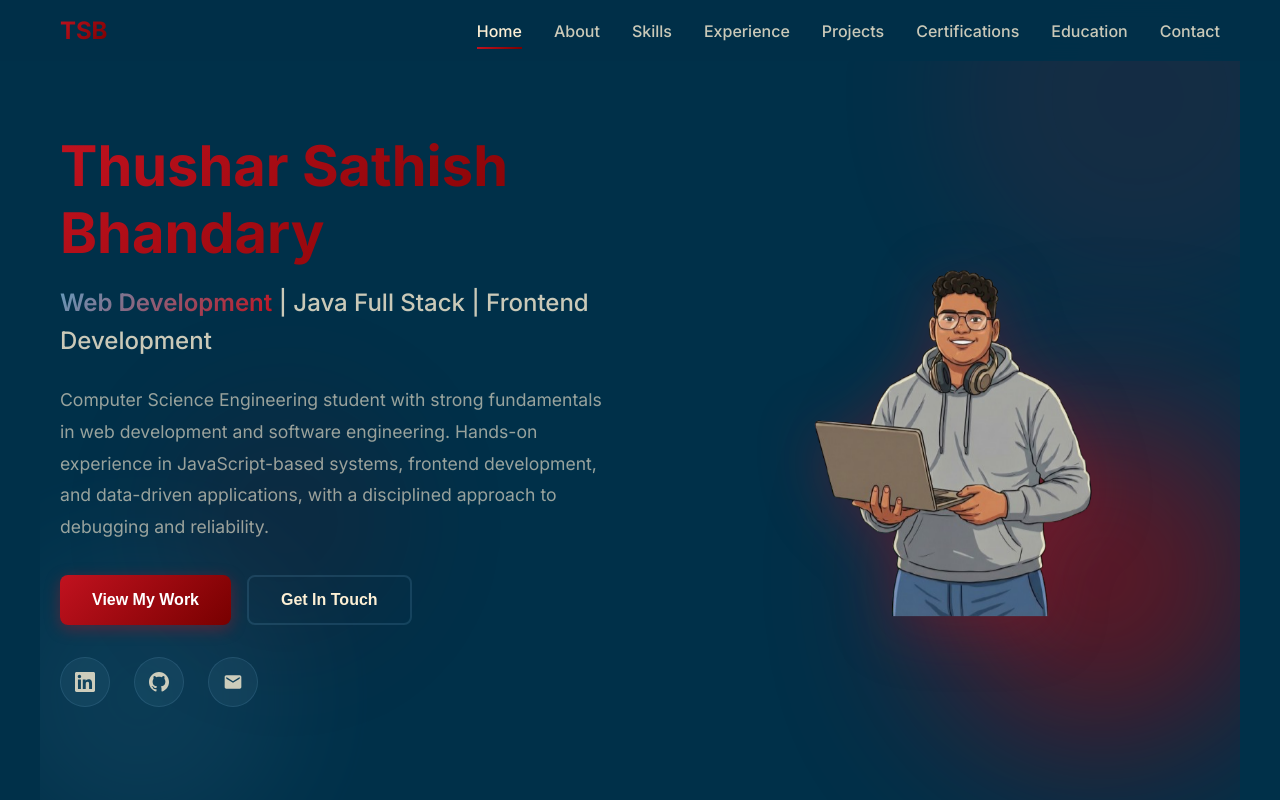
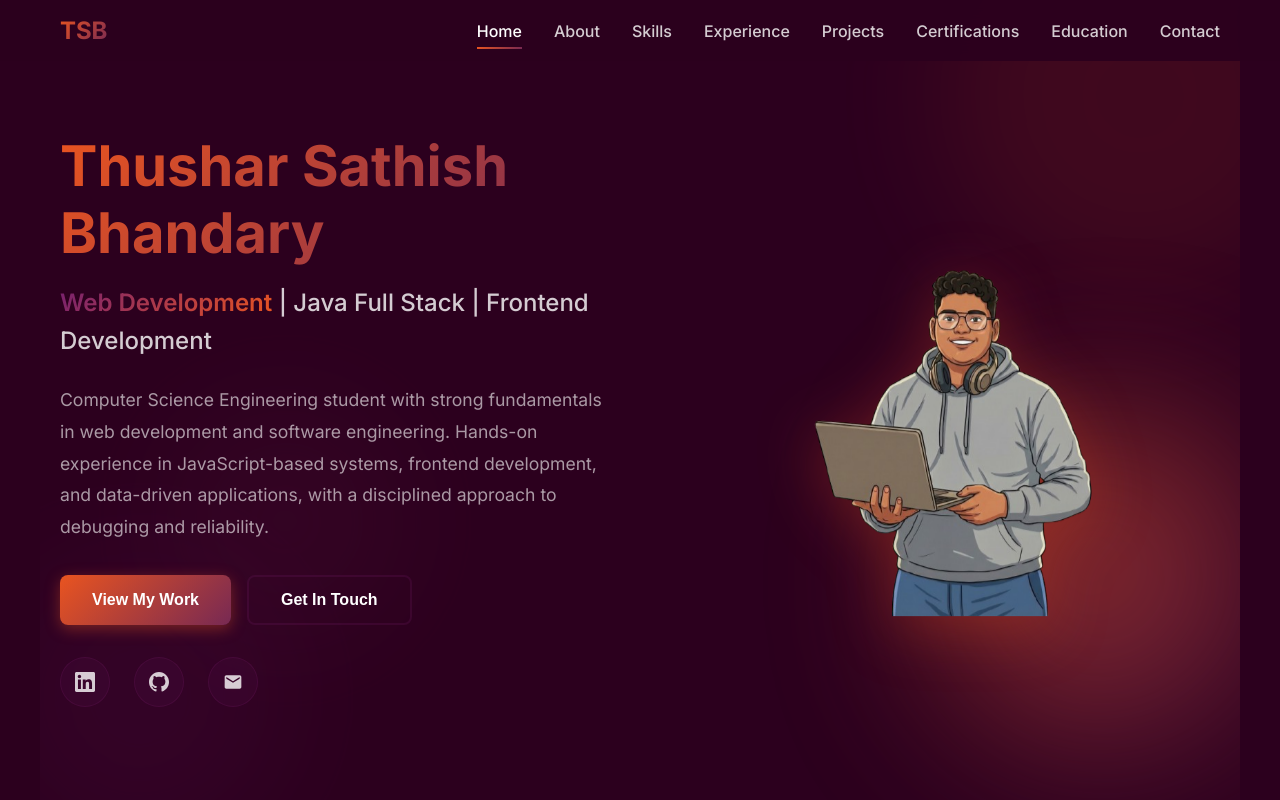
Before and after one commit to THU5HAR/Portfolio, a React (Vite) app: page / in a window 1280 px wide. Shown: the top 800 px of the page. Built offline with nearby package versions, Linux system fonts and the light colour scheme.

Commit message:
Update color palette to Ubuntu theme

```diff
--- a/src/components/About.css
+++ b/src/components/About.css
@@ -56,7 +56,7 @@
 .highlight-item:hover {
   border-color: var(--primary-color);
   transform: translateX(5px);
-  box-shadow: 0 5px 20px rgba(193, 18, 31, 0.2);
+  box-shadow: 0 5px 20px rgba(233, 84, 32, 0.2);
 }
 
 .highlight-icon {
@@ -94,7 +94,7 @@
 .stat-card:hover {
   border-color: var(--primary-color);
   transform: translateY(-5px);
-  box-shadow: 0 10px 30px rgba(193, 18, 31, 0.3);
+  box-shadow: 0 10px 30px rgba(233, 84, 32, 0.3);
 }
 
 .stat-number {
--- a/src/components/Certifications.css
+++ b/src/components/Certifications.css
@@ -22,7 +22,7 @@
 .cert-card:hover {
   border-color: var(--primary-color);
   transform: translateY(-5px);
-  box-shadow: 0 10px 30px rgba(193, 18, 31, 0.2);
+  box-shadow: 0 10px 30px rgba(233, 84, 32, 0.2);
 }
 
 .cert-icon {
@@ -33,9 +33,9 @@
   display: flex;
   align-items: center;
   justify-content: center;
-  background: rgba(193, 18, 31, 0.1);
+  background: rgba(233, 84, 32, 0.1);
   border-radius: 12px;
-  border: 1px solid rgba(193, 18, 31, 0.3);
+  border: 1px solid rgba(233, 84, 32, 0.3);
 }
 
 .cert-content {
@@ -65,7 +65,7 @@
 .cert-type {
   display: inline-block;
   padding: 0.3rem 0.8rem;
-  background: rgba(193, 18, 31, 0.2);
+  background: rgba(233, 84, 32, 0.2);
   border: 1px solid var(--primary-color);
   border-radius: 12px;
   color: var(--primary-color);
--- a/src/components/Contact.css
+++ b/src/components/Contact.css
@@ -37,7 +37,7 @@
 .contact-item:hover {
   border-color: var(--primary-color);
   transform: translateX(10px);
-  box-shadow: 0 10px 30px rgba(193, 18, 31, 0.2);
+  box-shadow: 0 10px 30px rgba(233, 84, 32, 0.2);
 }
 
 .contact-icon {
@@ -46,9 +46,9 @@
   display: flex;
   align-items: center;
   justify-content: center;
-  background: rgba(193, 18, 31, 0.1);
+  background: rgba(233, 84, 32, 0.1);
   border-radius: 12px;
-  border: 1px solid rgba(193, 18, 31, 0.3);
+  border: 1px solid rgba(233, 84, 32, 0.3);
   flex-shrink: 0;
   color: var(--primary-color);
 }
@@ -113,7 +113,7 @@
   background: var(--gradient-1);
   border-color: transparent;
   transform: translateY(-3px);
-  box-shadow: 0 5px 20px rgba(193, 18, 31, 0.4);
+  box-shadow: 0 5px 20px rgba(233, 84, 32, 0.4);
 }
 
 .footer {
--- a/src/components/Education.css
+++ b/src/components/Education.css
@@ -22,7 +22,7 @@
 .education-card:hover {
   border-color: var(--primary-color);
   transform: translateX(10px);
-  box-shadow: 0 10px 30px rgba(193, 18, 31, 0.2);
+  box-shadow: 0 10px 30px rgba(233, 84, 32, 0.2);
 }
 
 .edu-icon {
@@ -31,9 +31,9 @@
   display: flex;
   align-items: center;
   justify-content: center;
-  background: rgba(193, 18, 31, 0.1);
+  background: rgba(233, 84, 32, 0.1);
   border-radius: 12px;
-  border: 1px solid rgba(193, 18, 31, 0.3);
+  border: 1px solid rgba(233, 84, 32, 0.3);
   flex-shrink: 0;
   font-size: 2rem;
 }
@@ -69,7 +69,7 @@
 }
 
 .edu-status.ongoing {
-  background: rgba(193, 18, 31, 0.2);
+  background: rgba(233, 84, 32, 0.2);
   border: 1px solid var(--primary-color);
   color: var(--primary-color);
 }
--- a/src/components/Experience.css
+++ b/src/components/Experience.css
@@ -32,7 +32,7 @@
   border-radius: 50%;
   background: var(--gradient-1);
   border: 3px solid var(--bg-dark);
-  box-shadow: 0 0 0 4px rgba(193, 18, 31, 0.2);
+  box-shadow: 0 0 0 4px rgba(233, 84, 32, 0.2);
 }
 
 .experience-content {
@@ -46,7 +46,7 @@
 .experience-content:hover {
   border-color: var(--primary-color);
   transform: translateX(10px);
-  box-shadow: 0 10px 30px rgba(193, 18, 31, 0.2);
+  box-shadow: 0 10px 30px rgba(233, 84, 32, 0.2);
 }
 
 .experience-header {
@@ -70,7 +70,7 @@
 
 .experience-badge {
   padding: 0.4rem 1rem;
-  background: rgba(193, 18, 31, 0.2);
+  background: rgba(233, 84, 32, 0.2);
   border: 1px solid var(--primary-color);
   border-radius: 20px;
   color: var(--primary-color);
--- a/src/components/Hero.css
+++ b/src/components/Hero.css
@@ -109,12 +109,12 @@
 .btn-primary {
   background: var(--gradient-1);
   color: white;
-  box-shadow: 0 4px 15px rgba(193, 18, 31, 0.4);
+  box-shadow: 0 4px 15px rgba(233, 84, 32, 0.4);
 }
 
 .btn-primary:hover {
   transform: translateY(-2px);
-  box-shadow: 0 6px 20px rgba(193, 18, 31, 0.6);
+  box-shadow: 0 6px 20px rgba(233, 84, 32, 0.6);
 }
 
 .btn-secondary {
@@ -125,7 +125,7 @@
 
 .btn-secondary:hover {
   border-color: var(--primary-color);
-  background: rgba(193, 18, 31, 0.1);
+  background: rgba(233, 84, 32, 0.1);
   transform: translateY(-2px);
 }
 
@@ -151,7 +151,7 @@
   object-fit: contain;
   position: relative;
   z-index: 2;
-  filter: drop-shadow(0 10px 30px rgba(193, 18, 31, 0.3));
+  filter: drop-shadow(0 10px 30px rgba(233, 84, 32, 0.3));
   animation: float 6s ease-in-out infinite;
   display: block;
   max-width: 100%;
@@ -239,7 +239,7 @@
   color: white;
   transform: translateY(-3px) scale(1.05);
   border-color: transparent;
-  box-shadow: 0 5px 15px rgba(193, 18, 31, 0.4);
+  box-shadow: 0 5px 15px rgba(233, 84, 32, 0.4);
   z-index: 11;
 }
 
--- a/src/components/Navbar.css
+++ b/src/components/Navbar.css
@@ -10,7 +10,7 @@
 }
 
 .navbar.scrolled {
-  background: rgba(0, 48, 73, 0.95);
+  background: rgba(44, 0, 30, 0.95);
   backdrop-filter: blur(10px);
   box-shadow: 0 4px 20px rgba(0, 0, 0, 0.3);
 }
@@ -108,7 +108,7 @@
     left: -100%;
     top: 70px;
     flex-direction: column;
-    background: rgba(0, 48, 73, 0.98);
+    background: rgba(44, 0, 30, 0.98);
     backdrop-filter: blur(10px);
     width: 100%;
     text-align: center;
--- a/src/components/Navbar.jsx
+++ b/src/components/Navbar.jsx
@@ -18,7 +18,7 @@ const Navbar = ({ activeSection }) => {
     if (isScrolled) {
       anime({
         targets: '.navbar',
-        backgroundColor: 'rgba(0, 48, 73, 0.95)',
+        backgroundColor: 'rgba(44, 0, 30, 0.95)',
         backdropFilter: 'blur(10px)',
         duration: 300,
         easing: 'easeOutQuad'
--- a/src/components/Projects.css
+++ b/src/components/Projects.css
@@ -34,7 +34,7 @@
 .project-card:hover {
   border-color: var(--primary-color);
   transform: translateY(-10px);
-  box-shadow: 0 15px 40px rgba(193, 18, 31, 0.3);
+  box-shadow: 0 15px 40px rgba(233, 84, 32, 0.3);
 }
 
 .project-card:hover::before {
@@ -44,7 +44,7 @@
 .project-category {
   display: inline-block;
   padding: 0.4rem 1rem;
-  background: rgba(193, 18, 31, 0.2);
+  background: rgba(233, 84, 32, 0.2);
   border: 1px solid var(--primary-color);
   border-radius: 20px;
   color: var(--primary-color);
@@ -76,8 +76,8 @@
 
 .tool-tag {
   padding: 0.4rem 0.8rem;
-  background: rgba(193, 18, 31, 0.1);
-  border: 1px solid rgba(193, 18, 31, 0.3);
+  background: rgba(233, 84, 32, 0.1);
+  border: 1px solid rgba(233, 84, 32, 0.3);
   border-radius: 6px;
   color: var(--text-primary);
   font-size: 0.85rem;
--- a/src/components/Skills.css
+++ b/src/components/Skills.css
@@ -19,7 +19,7 @@
 .skill-category:hover {
   border-color: var(--primary-color);
   transform: translateY(-5px);
-  box-shadow: 0 10px 30px rgba(193, 18, 31, 0.2);
+  box-shadow: 0 10px 30px rgba(233, 84, 32, 0.2);
 }
 
 .category-header {
@@ -49,8 +49,8 @@
 
 .skill-item {
   padding: 0.6rem 1.2rem;
-  background: rgba(193, 18, 31, 0.1);
-  border: 1px solid rgba(193, 18, 31, 0.3);
+  background: rgba(233, 84, 32, 0.1);
+  border: 1px solid rgba(233, 84, 32, 0.3);
   border-radius: 8px;
   color: var(--text-primary);
   font-size: 0.95rem;
@@ -63,7 +63,7 @@
   background: var(--gradient-1);
   border-color: transparent;
   transform: translateY(-2px);
-  box-shadow: 0 5px 15px rgba(193, 18, 31, 0.4);
+  box-shadow: 0 5px 15px rgba(233, 84, 32, 0.4);
 }
 
 @media (max-width: 768px) {
--- a/src/index.css
+++ b/src/index.css
@@ -5,18 +5,18 @@
 }
 
 :root {
-  --primary-color: #c1121f;
-  --secondary-color: #669bbc;
-  --accent-color: #780000;
-  --bg-dark: #003049;
-  --bg-darker: #002235;
-  --bg-card: rgba(102, 155, 188, 0.1);
-  --text-primary: #fdf0d5;
-  --text-secondary: rgba(253, 240, 213, 0.8);
-  --text-muted: rgba(253, 240, 213, 0.6);
-  --border-color: rgba(102, 155, 188, 0.2);
-  --gradient-1: linear-gradient(135deg, #c1121f 0%, #780000 100%);
-  --gradient-2: linear-gradient(135deg, #669bbc 0%, #c1121f 100%);
+  --primary-color: #e95420;
+  --secondary-color: #77216f;
+  --accent-color: #772953;
+  --bg-dark: #2c001e;
+  --bg-darker: #1a0011;
+  --bg-card: rgba(119, 33, 111, 0.1);
+  --text-primary: #ffffff;
+  --text-secondary: rgba(255, 255, 255, 0.8);
+  --text-muted: rgba(255, 255, 255, 0.6);
+  --border-color: rgba(119, 33, 111, 0.2);
+  --gradient-1: linear-gradient(135deg, #e95420 0%, #772953 100%);
+  --gradient-2: linear-gradient(135deg, #77216f 0%, #e95420 100%);
 }
 
 html {
```
Also changed, not shown: 1 other file (tests, documents, lock files or other folders).
